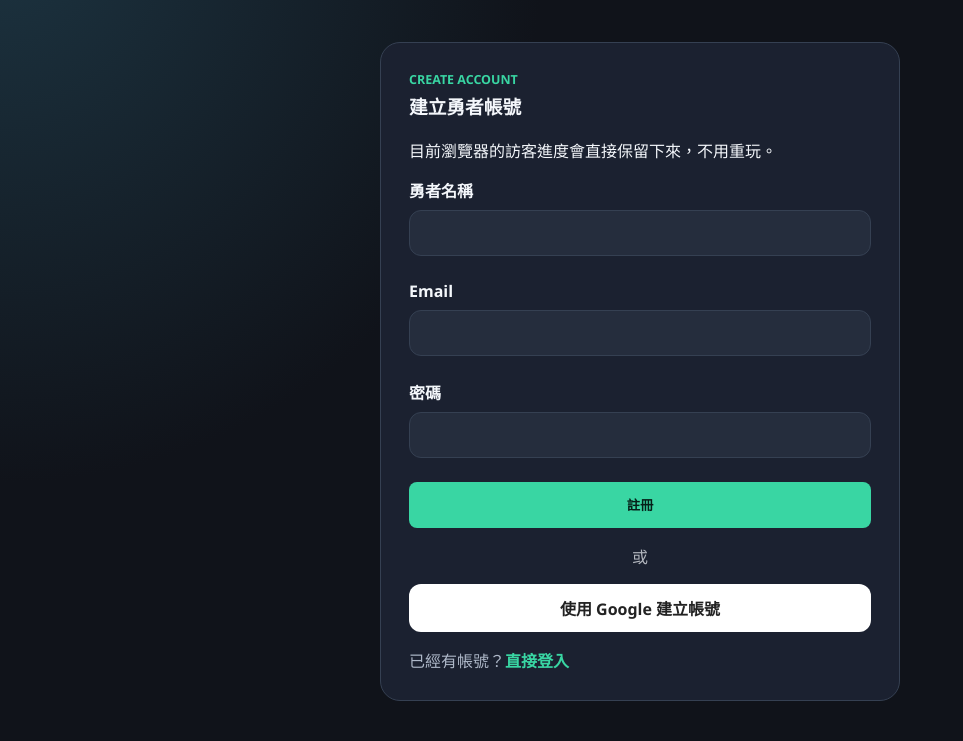
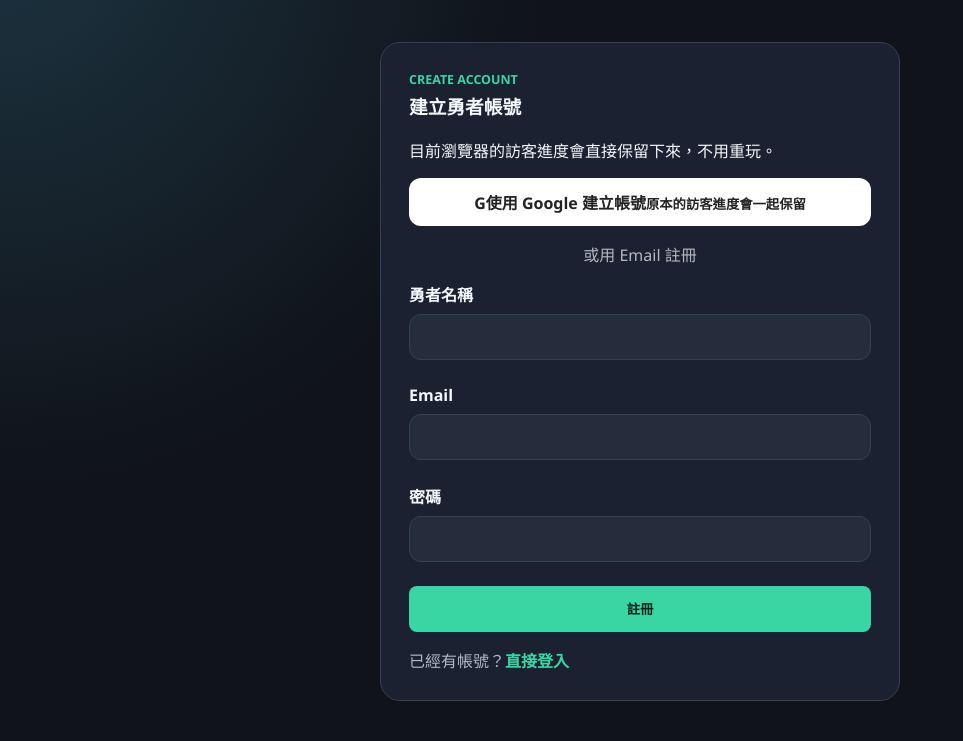
Before and after one commit to vivian940509/wordquest, a Flask app: page /register in a window 1280 px wide. Shown: the part 61-802 px from the top of the page, without its empty margins (0-963 px from the left). Run offline with Flask 3, Linux system fonts and the light colour scheme.

Commit message:
Speed up map load and polish Google auth

```diff
--- a/templates/register.html
+++ b/templates/register.html
@@ -1,3 +1,3 @@
 {% extends "base.html" %}{% block title %}註冊 | WordQuest{% endblock %}{% block content %}
-<section class="auth-shell"><article class="auth-card"><p class="eyebrow">Create account</p><h1>建立勇者帳號</h1><p>目前瀏覽器的訪客進度會直接保留下來，不用重玩。</p><form class="stack-form" method="post"><label>勇者名稱<input type="text" name="username" maxlength="24" required></label><label>Email<input type="email" name="email" autocomplete="email" required></label><label>密碼<input type="password" name="password" minlength="6" autocomplete="new-password" required></label><button class="primary-action" type="submit">註冊</button></form><div class="auth-divider"><span>或</span></div><a class="google-action" href="{{ url_for('login_google') }}">使用 Google 建立帳號</a><p class="auth-switch">已經有帳號？<a href="{{ url_for('login') }}">直接登入</a></p></article></section>
+<section class="auth-shell"><article class="auth-card"><p class="eyebrow">Create account</p><h1>建立勇者帳號</h1><p>目前瀏覽器的訪客進度會直接保留下來，不用重玩。</p><a class="google-action polished-google-action" href="{{ url_for('login_google') }}"><span class="google-mark">G</span><span><strong>使用 Google 建立帳號</strong><small>原本的訪客進度會一起保留</small></span></a><div class="auth-divider"><span>或用 Email 註冊</span></div><form class="stack-form" method="post"><label>勇者名稱<input type="text" name="username" maxlength="24" required></label><label>Email<input type="email" name="email" autocomplete="email" required></label><label>密碼<input type="password" name="password" minlength="6" autocomplete="new-password" required></label><button class="primary-action" type="submit">註冊</button></form><p class="auth-switch">已經有帳號？<a href="{{ url_for('login') }}">直接登入</a></p></article></section>
 {% endblock %}
```
